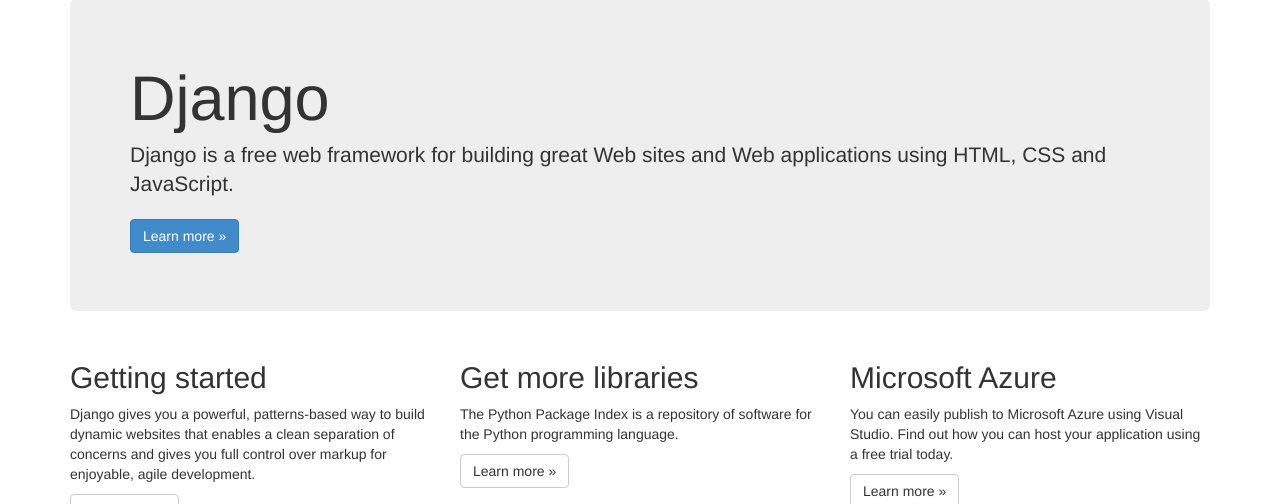
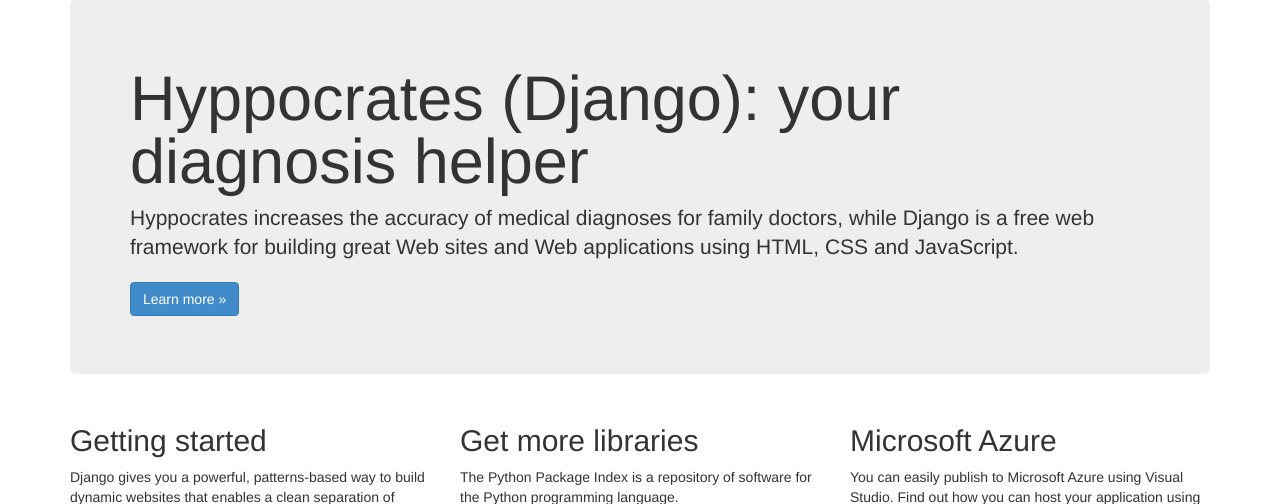
Before and after one commit to ivangruer/ElasticBeanStalk_Django, a Django app: page / in a window 1280 px wide. Shown: the part 51-555 px from the top of the page. Run offline with Django 3.2, Linux system fonts and the light colour scheme; some libraries are stand-ins or nearby versions.

Commit message:
Modifica index.html con Hyppocrates

```diff
--- a/Hyppocrates_Django/app/templates/app/index.html
+++ b/Hyppocrates_Django/app/templates/app/index.html
@@ -3,8 +3,8 @@
 {% block content %}
 
 <div class="jumbotron">
-    <h1>Django</h1>
-    <p class="lead">Django is a free web framework for building great Web sites and Web applications using HTML, CSS and JavaScript.</p>
+    <h1>Hyppocrates (Django): your diagnosis helper</h1>
+    <p class="lead">Hyppocrates increases the accuracy of medical diagnoses for family doctors, while Django is a free web framework for building great Web sites and Web applications using HTML, CSS and JavaScript.</p>
     <p><a href="https://www.djangoproject.com/" class="btn btn-primary btn-large">Learn more &raquo;</a></p>
 </div>
 
```
